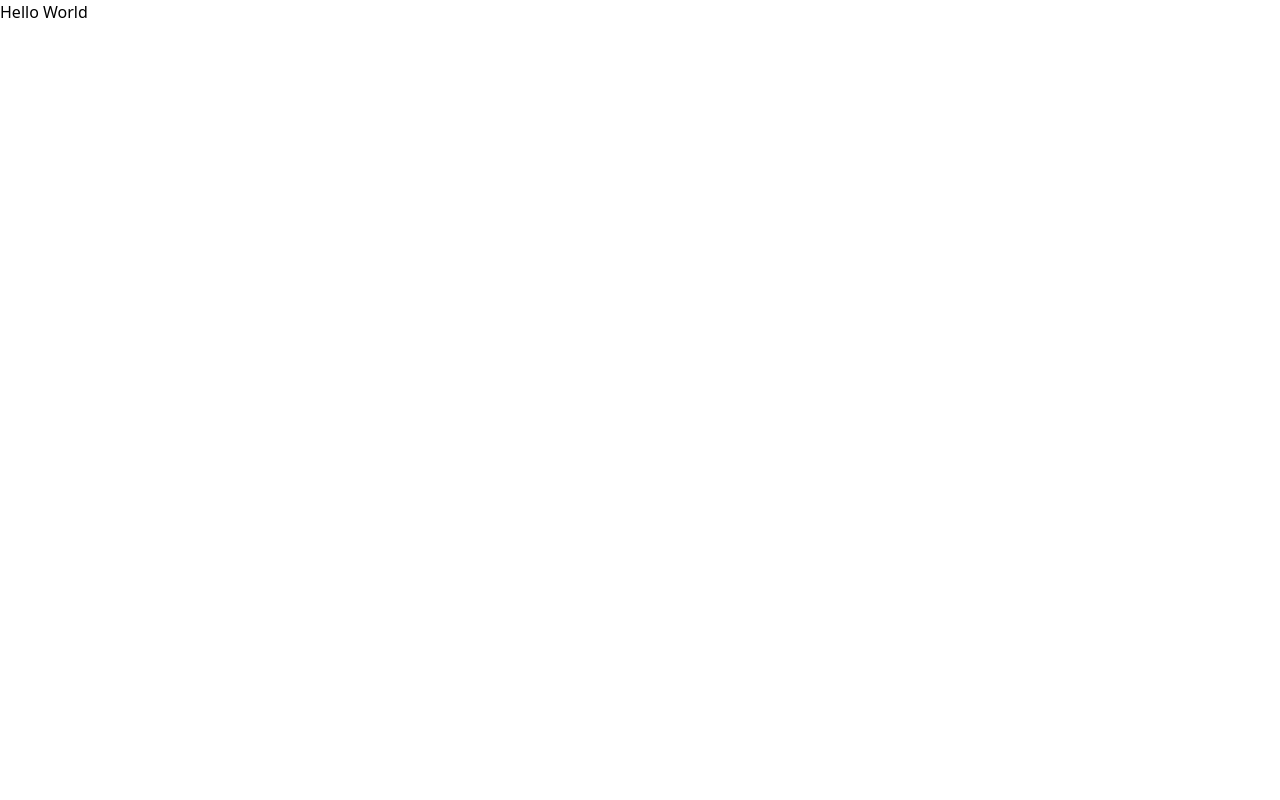
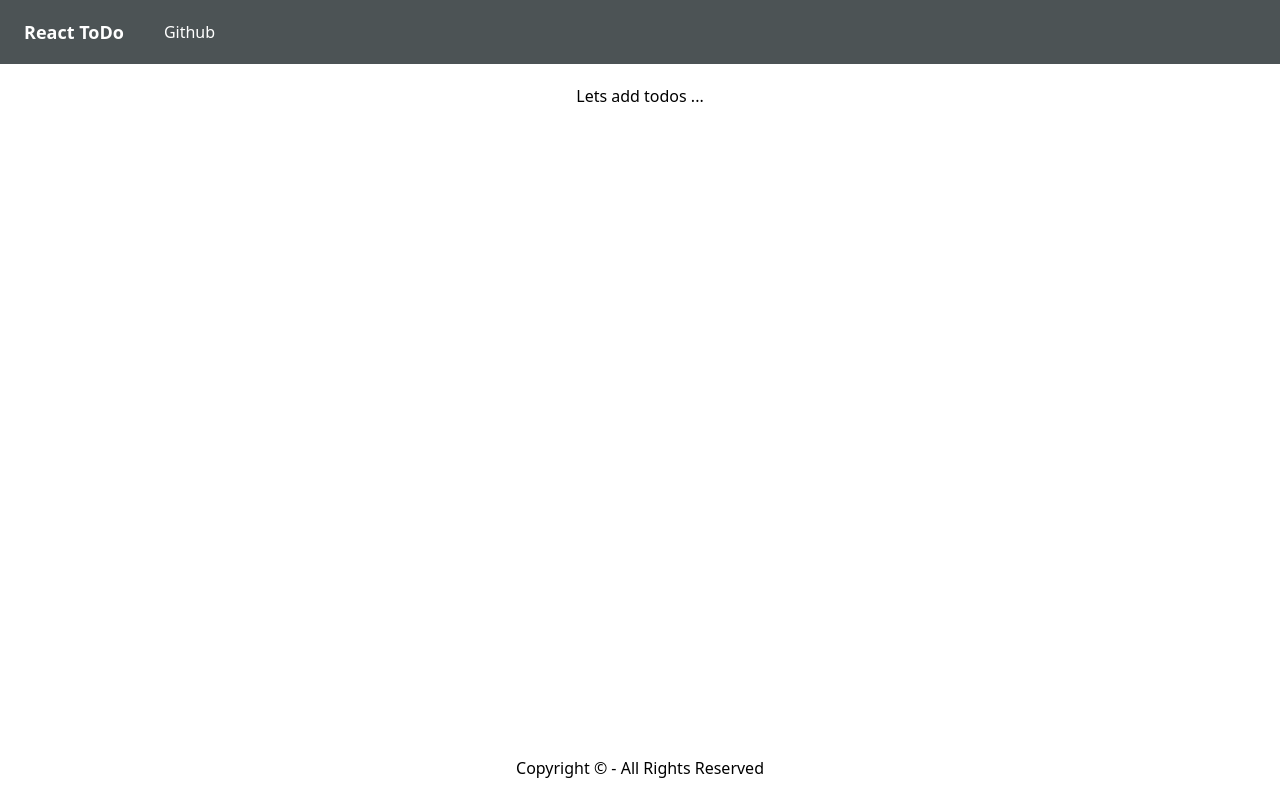
Before and after one commit to pooyadhgh/react-ts-todo, a React (Create React App) app: page / in a window 1280 px wide. Built offline with nearby package versions, Linux system fonts and the light colour scheme.

Commit message:
Add layout, header and footer

```diff
--- a/src/App.tsx
+++ b/src/App.tsx
@@ -1,5 +1,11 @@
-const App = () => {
-  return <h1>Hello World</h1>;
+import Layout from './components/Layout';
+
+const App: React.FC = () => {
+  return (
+    <Layout>
+      <h2>Lets add todos ...</h2>
+    </Layout>
+  );
 };
 
 export default App;
--- /dev/null
+++ b/src/components/Footer.tsx
@@ -0,0 +1,8 @@
+const Footer: React.FC = () => {
+  return (
+    <footer className="w-full text-center absolute bottom-0 my-5">
+      Copyright © - All Rights Reserved
+    </footer>
+  );
+};
+export default Footer;
--- /dev/null
+++ b/src/components/Header.tsx
@@ -0,0 +1,27 @@
+const Header: React.FC = () => {
+  return (
+    <header className="w-full bg-primary flex flex-wrap pl-6 h-full items-center	">
+      <div className="h-16 flex items-center">
+        <h1 className="text-lg font-semibold">
+          <a className="text-white" href="/">
+            React ToDo
+          </a>
+        </h1>
+      </div>
+
+      <nav className="ml-6">
+        <ul className="flex">
+          <li>
+            <a
+              className="text-white font-medium hover:border-tertiary hover:bg-secondary rounded px-4 py-2"
+              href="https://github.com/pooyadhgh/React-Typescript-Todo"
+            >
+              Github
+            </a>
+          </li>
+        </ul>
+      </nav>
+    </header>
+  );
+};
+export default Header;
--- /dev/null
+++ b/src/components/Layout.tsx
@@ -0,0 +1,13 @@
+import Header from './Header';
+import Footer from './Footer';
+
+const Layout: React.FC = ({ children }) => {
+  return (
+    <>
+      <Header />
+      <main className="flex flex-col items-center my-5">{children}</main>
+      <Footer />
+    </>
+  );
+};
+export default Layout;
--- a/tailwind.config.js
+++ b/tailwind.config.js
@@ -1,8 +1,24 @@
+const colors = require('tailwindcss/colors');
+
 module.exports = {
   purge: ['./src/**/*.{js,jsx,ts,tsx}', './public/index.html'],
   darkMode: false, // or 'media' or 'class'
   theme: {
     extend: {},
+    colors: {
+      primary: '#4C5355',
+      secondary: '#C44B4F',
+      tertiary: '#607D86',
+      quaternary: '#CBCDCB',
+      transparent: 'transparent',
+      current: 'currentColor',
+      black: colors.black,
+      white: colors.white,
+      gray: colors.trueGray,
+      indigo: colors.indigo,
+      red: colors.rose,
+      yellow: colors.amber,
+    },
   },
   variants: {
     extend: {},
```
Also changed, not shown: src/logo.svg (deleted).
